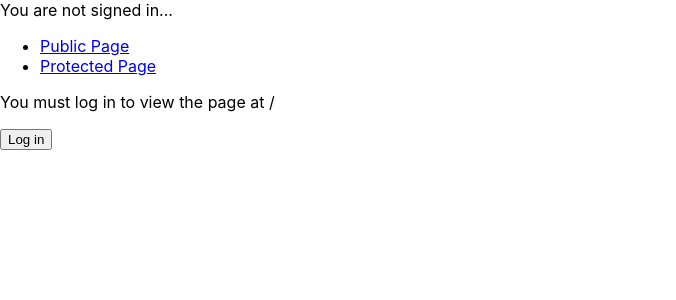
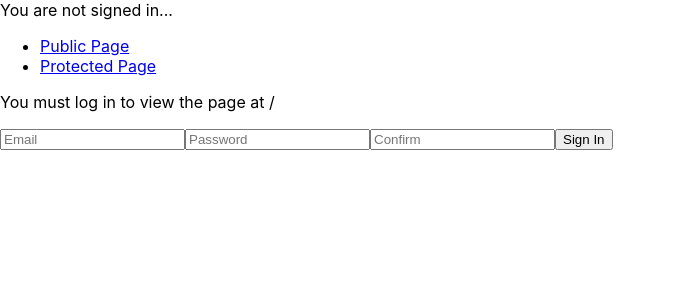
Before and after one commit to hirouniverse/react-ts-firebase, a React (Create React App) app: page /login in a window 1280 px wide. Shown: the top 300 px of the page, without its empty margins (0-676 px from the left). Built offline with nearby package versions, Linux system fonts and the light colour scheme; no server answers.

Commit message:
add: firebase authentication

```diff
--- a/src/App.tsx
+++ b/src/App.tsx
@@ -6,7 +6,7 @@ import {
   Link
 } from "react-router-dom";
 
-import { AuthProvider } from './components/core/AuthProvider'
+import { AuthProvider } from './hooks/useAuth'
 
 import { SignOutButton } from './components/SignOutButton'
 import { PrivateRoute } from './components/core/PrivateRoute'
--- a/src/components/SignOutButton.tsx
+++ b/src/components/SignOutButton.tsx
@@ -4,12 +4,19 @@ import { useAuth } from '../hooks/useAuth'
 
 export const SignOutButton: FC = () => {
   const history = useHistory();
-  const { isAuthenticated, signout } = useAuth()
+  const { user, signout } = useAuth()
 
-  return isAuthenticated ? (
+  function handleSignOut() {
+    if (signout) {
+      signout();
+      history.push("/login")
+    }
+  }
+
+  return user ? (
     <div>
       Welcome!{ " " }
-      <button onClick={() => signout(() => history.push("/login"))}>Sign Out</button>
+      <button onClick={ () => handleSignOut() }>Sign Out</button>
     </div>
   ) : (
     <div>You are not signed in...</div>
--- a/src/components/core/AuthProvider.tsx
+++ /dev/null
@@ -1,21 +0,0 @@
-import { FC, createContext } from 'react'
-import { Auth, fakeAuth, useAuthProvider } from '../../hooks/useAuthProvider'
-
-export const AuthContext = createContext<Auth>(fakeAuth);
-
-export const AuthProvider: FC = ({ children }) => {
-  const auth = useAuthProvider()
-  return (
-    <AuthContext.Provider value={auth}>
-      { children }
-    </AuthContext.Provider>
-  );
-}
-
-// export function AuthProvider({ children }: PropsWithChildren<{}>) {
-//   return (
-//     <>
-//       { children }
-//     </>
-//   )
-// }
--- a/src/components/core/PrivateRoute.tsx
+++ b/src/components/core/PrivateRoute.tsx
@@ -3,13 +3,13 @@ import { RouteProps, Route, Redirect } from 'react-router-dom'
 import { useAuth } from '../../hooks/useAuth'
 
 export const PrivateRoute: FC<RouteProps> = ({ children, ...rest}) => {
-  const { isAuthenticated } = useAuth();
+  const { user } = useAuth();
 
   return (
     <Route
       {...rest}
       render={({ location }) =>
-        isAuthenticated ? (
+        user ? (
           children
         ) : (
           <Redirect
--- a/src/hooks/useAuth.ts
+++ /dev/null
@@ -1,4 +0,0 @@
-import { useContext } from 'react'
-import { AuthContext } from '../components/core/AuthProvider'
-
-export const useAuth = () => useContext(AuthContext)
--- /dev/null
+++ b/src/hooks/useAuth.tsx
@@ -0,0 +1,63 @@
+import { createContext, useContext, useState, useEffect, PropsWithChildren } from 'react'
+import firebase from 'firebase'
+
+import { auth } from '../lib/firebase'
+
+type TAuth = {
+  loading: boolean
+  user?: firebase.User
+  signout?: () => void
+}
+
+const _useAuth = (): TAuth => {
+
+  const [loading, setLoading] = useState<boolean>(true);
+  const [user, setUser] = useState<firebase.User | undefined>(undefined)
+
+  function signout() {
+    auth.signOut().then(() => {
+      setUser(undefined)
+    })
+  }
+
+  useEffect(() => {
+    const unsubscribe = auth.onAuthStateChanged(
+      async user => {
+        console.log('onAuthStateChange is called')
+        if (user) {
+          setUser(user)
+          setLoading(false)
+          return
+        }
+        setLoading(false)
+      },
+      error => {
+        console.error(error)
+        setLoading(false)
+      }
+    );
+    return unsubscribe;
+  }, [])
+
+  return {
+    loading,
+    user,
+    signout
+  };
+}
+
+
+export const AuthProvider = ({ children }: PropsWithChildren<{}>) => {
+
+  const auth = _useAuth();
+
+  return (
+    <AuthContext.Provider value={ auth }>
+      { !auth.loading && children }
+    </AuthContext.Provider>
+  );
+}
+
+export const AuthContext = createContext<TAuth>({ loading: true });
+
+export const useAuth = () => useContext(AuthContext)
--- a/src/hooks/useAuthProvider.ts
+++ /dev/null
@@ -1,43 +0,0 @@
-import { useState } from 'react'
-
-export type Auth = {
-  isAuthenticated: boolean
-  signin: (cb: () => void) => void
-  signout: (cb: () => void) => void
-}
-
-export const fakeAuth: Auth = {
-  isAuthenticated: false,
-  signin: (cb) => {
-    fakeAuth.isAuthenticated = true;
-    setTimeout(cb, 1000); // fake async
-  },
-  signout: (cb) => {
-    fakeAuth.isAuthenticated = false;
-    setTimeout(cb, 1000); // fake async
-  }
-}
-
-export const useAuthProvider = () => {
-  const [isAuthenticated, setIsAuthenticated] = useState(false);
-
-  function signin(cb: () => void) {
-    fakeAuth.signin(() => {
-      setIsAuthenticated(true);
-      cb();
-    })
-  }
-
-  function signout(cb: () => void) {
-    fakeAuth.signout(() => {
-      setIsAuthenticated(false);
-      cb();
-    })
-  }
-
-  return {
-    isAuthenticated,
-    signin,
-    signout
-  }
-}
--- /dev/null
+++ b/src/lib/firebase/index.ts
@@ -0,0 +1,14 @@
+import firebase from 'firebase/app';
+import 'firebase/auth';
+
+const app = firebase.initializeApp({
+  apiKey: process.env.REACT_APP_FIREBASE_API_KEY,
+  authDomain: process.env.REACT_APP_FIREBASE_AUTH_DOMAIN,
+  projectId: process.env.REACT_APP_FIREBASE_PROJECT_ID,
+  storageBucket: process.env.REACT_APP_FIREBASE_STORAGE_BUCKET,
+  messagingSenderId: process.env.REACT_APP_FIREBASE_MESSAGING_SENDER_ID,
+  appId: process.env.REACT_APP_FIREBASE_APP_ID
+});
+
+export const auth = app.auth();
+export default app;
--- /dev/null
+++ b/src/repository/Auth.ts
@@ -0,0 +1,12 @@
+import firebase from 'firebase'
+import { auth } from '../lib/firebase'
+
+export const signin = (email: string, password: string): Promise<firebase.auth.UserCredential> => {
+  return auth.signInWithEmailAndPassword(email, password);
+}
+
+export const signout = (cb: () => void) => {
+  auth.signOut().then(() => {
+    cb();
+  })
+}
--- a/src/views/SignInPage.tsx
+++ b/src/views/SignInPage.tsx
@@ -1,6 +1,7 @@
-import { FC } from 'react'
+import { FC, useRef } from 'react'
 import { useHistory, useLocation } from 'react-router-dom'
-import { useAuth } from '../hooks/useAuth'
+
+import { signin } from '../repository/Auth'
 
 interface LocationState {
   from: {
@@ -9,20 +10,43 @@ interface LocationState {
 }
 
 export const SignInPage: FC = () => {
+  const emailRef = useRef<HTMLInputElement>(null);
+  const passwordRef = useRef<HTMLInputElement>(null);
+  const passwordConfirmRef = useRef<HTMLInputElement>(null);
   const history = useHistory();
   const location = useLocation<LocationState>()
-  const { signin } = useAuth()
 
   let { from } = location.state || { from: { pathname: '/' }}
+
+  function handleSubmit(e: React.FormEvent) {
+    e.preventDefault();
+
+    if(emailRef.current !== null && passwordRef.current !== null && passwordConfirmRef.current !== null) {
+
+      if(passwordRef.current.value !== passwordConfirmRef.current.value) {
+        console.log('password doesn\'t match')
+        return
+      }
+
+      signin(emailRef.current.value, passwordRef.current.value).then(() => {
+        history.replace('/')
+        return
+      })
+    } else {
+      console.log('somethin went wrong')
+    }
+  }
 
   return (
     <div>
       <p>You must log in to view the page at {from.pathname}</p>
-      <button onClick={() => {
-        signin(() => {
-          history.replace(from)
-        })
-      }}>Log in</button>
+
+      <form onSubmit={(e) => handleSubmit(e)}>
+        <input type="email" ref={emailRef} placeholder="Email" />
+        <input type="password" ref={passwordRef} placeholder="Password" />
+        <input type="password" ref={passwordConfirmRef} placeholder="Confirm" />
+        <button type="submit">Sign In</button>
+      </form>
     </div>
   )
 }
```
